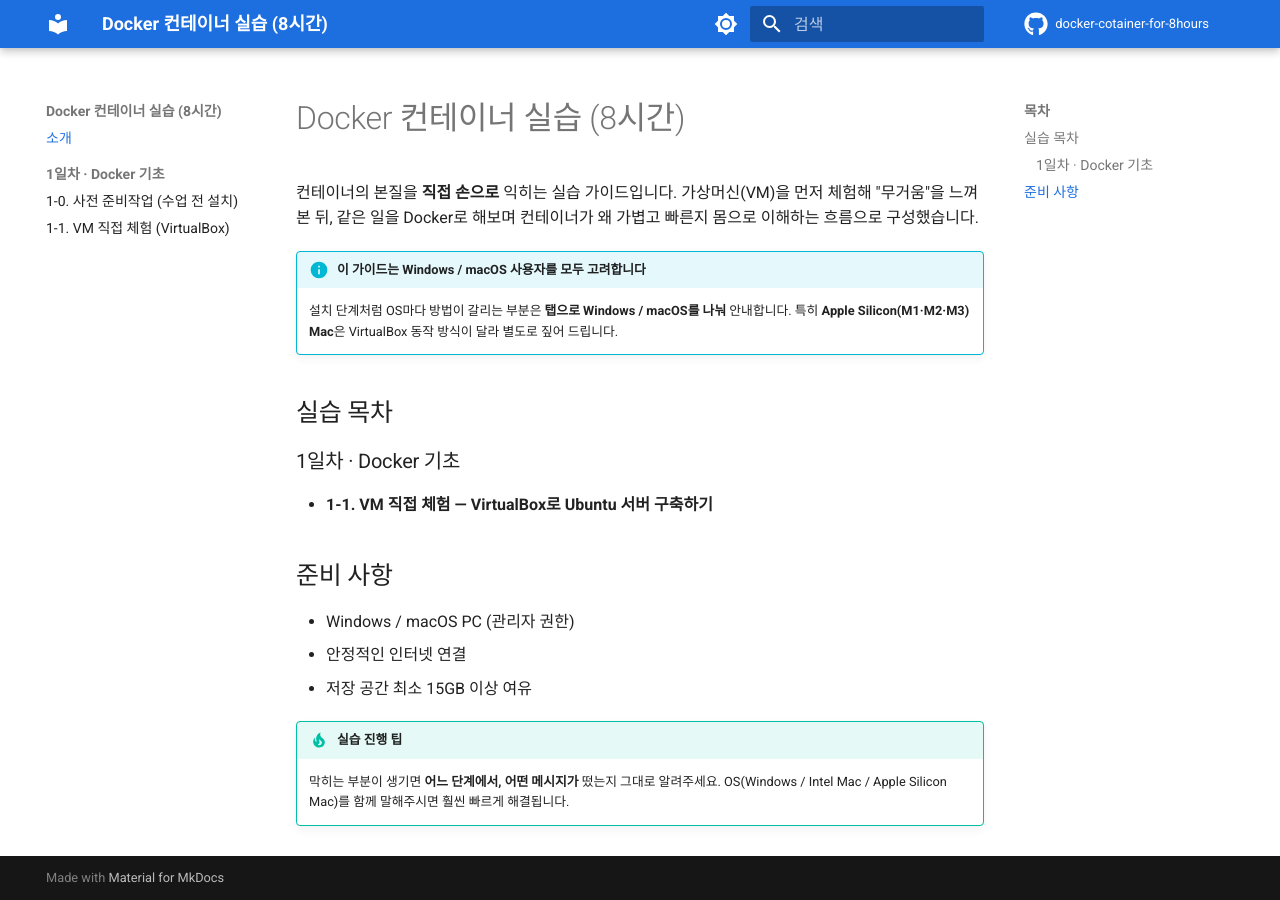
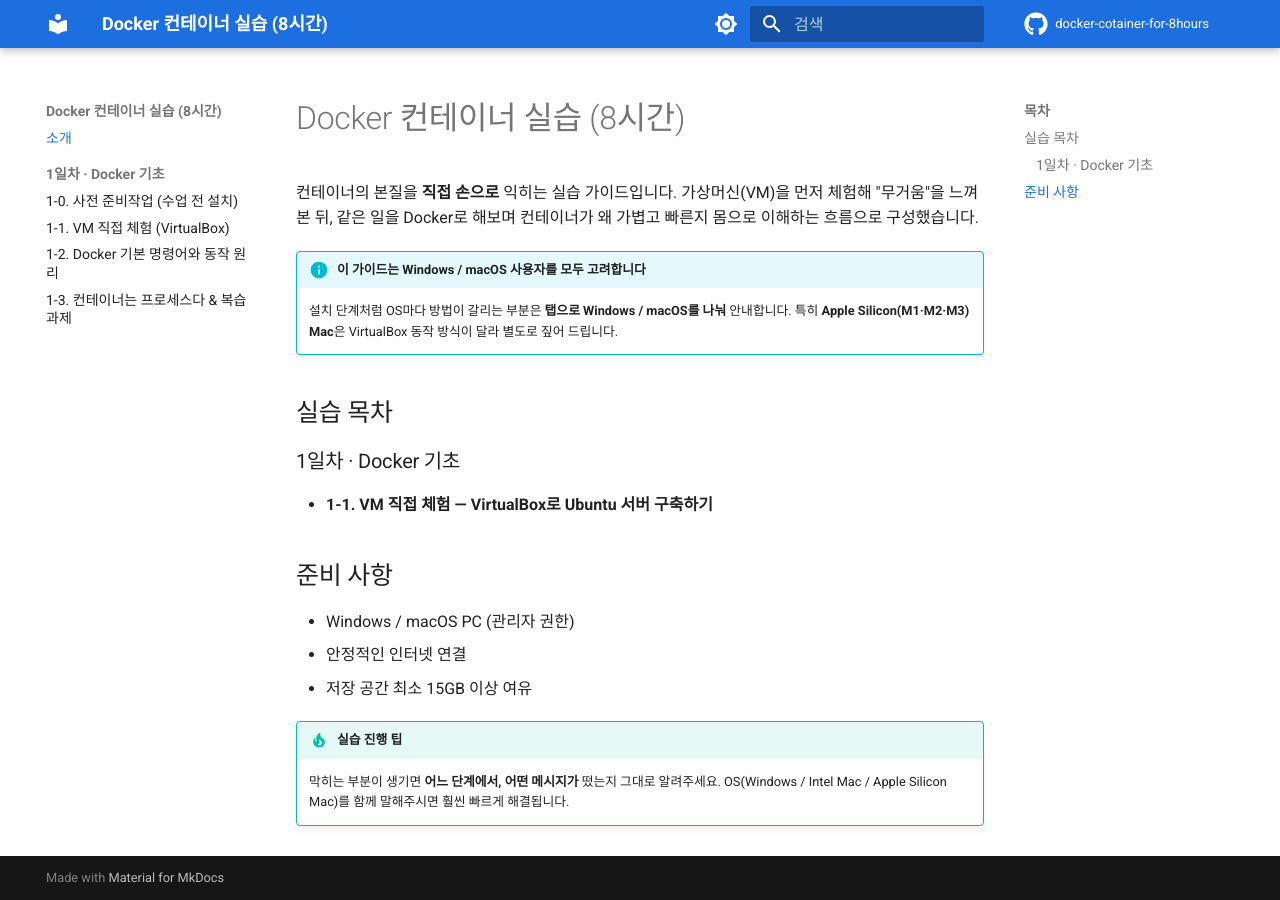
Before and after one commit to skilleat-labs/docker-cotainer-for-8hours, an MkDocs documentation site: the page built from docs/index.md, in a window 1280 px wide. Built offline with MkDocs 1.6.1 and Material for MkDocs 9.7.7, drawn with Linux system fonts in a browser that asks for light colours; comment, search, counter and statistics services are not loaded.

Commit message:
Reveal 1-2, 1-3
Co-Authored-By: Claude Opus 4.8 <noreply@anthropic.com>

```diff
--- a/mkdocs.yml
+++ b/mkdocs.yml
@@ -71,8 +71,6 @@ plugins:
 # 숨김(draft) 목록 — 여기 있는 파일은 배포 사이트에서 제외(학생 접근 시 404).
 # 로컬 `mkdocs serve` 에서는 미리보기 가능. 공개하려면: 아래 목록에서 해당 줄 삭제 + nav 주석 해제 후 재배포.
 draft_docs: |
-  day1/02-container.md
-  day1/03-container-practice.md
   day1/04-ecr-registry.md
   day1/05-ecr-push-challenge.md
   day1/06-dockerfile.md
@@ -85,9 +83,9 @@ nav:
   - 1일차 · Docker 기초:
       - "1-0. 사전 준비작업 (수업 전 설치)": day1/00-pre-setup.md
       - "1-1. VM 직접 체험 (VirtualBox)": day1/01-vm-virtualbox.md
+      - "1-2. Docker 기본 명령어와 동작 원리": day1/02-container.md
+      - "1-3. 컨테이너는 프로세스다 & 복습 과제": day1/03-container-practice.md
       # ── 아래는 현재 '숨김' 상태. 공개할 때 주석(#) 해제 + 위 draft_docs에서 같은 파일 삭제 ──
-      # - "1-2. Docker 기본 명령어와 동작 원리": day1/02-container.md
-      # - "1-3. 컨테이너는 프로세스다 & 복습 과제": day1/03-container-practice.md
       # - "1-4. 프라이빗 레지스트리 실습 (ECR)": day1/04-ecr-registry.md
       # - "1-5. [과제] 내 이미지 ECR에 push": day1/05-ecr-push-challenge.md
       # - "1-6. Dockerfile로 나만의 이미지 만들기": day1/06-dockerfile.md
```
